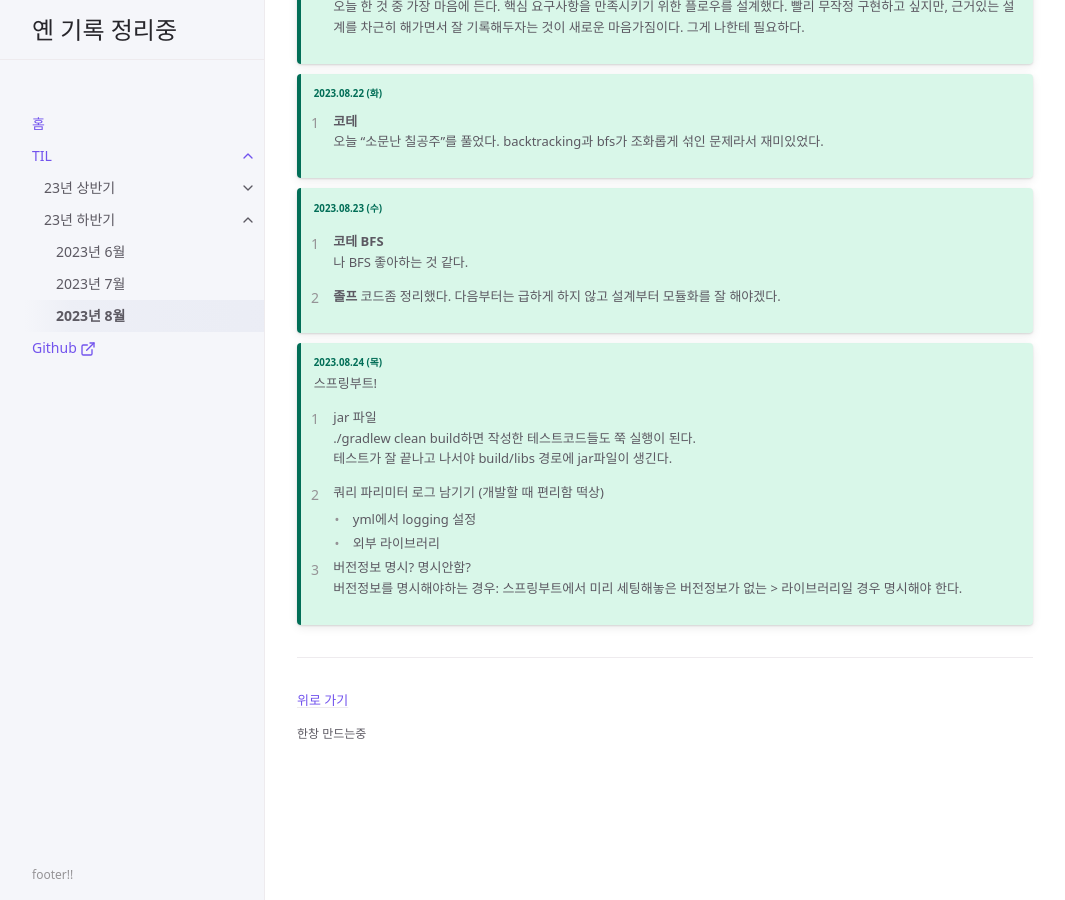
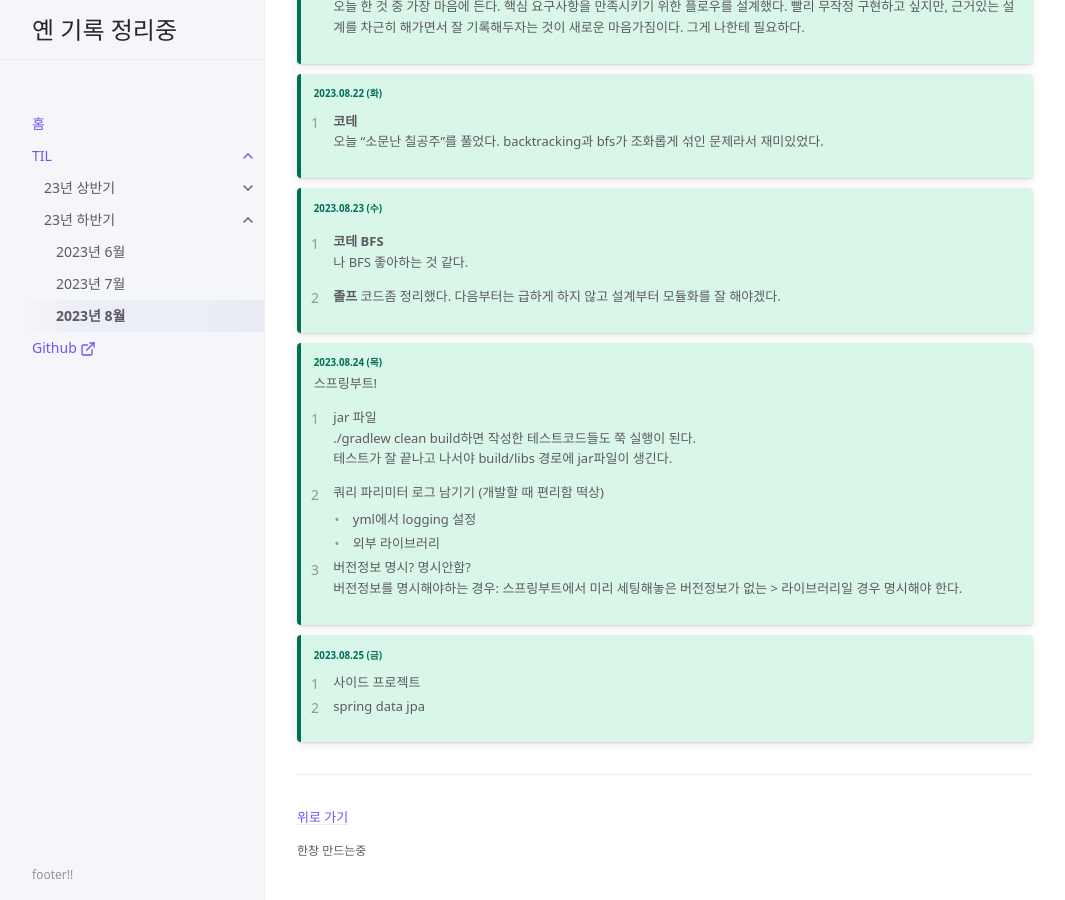
Before and after one commit to yyeennyy/yyeennyy.github.io, a Jekyll site: the page built from docs/TIL/23년 하반기/month08.md, in a window 1280 px wide and 900 px high, scrolled down 4044 px. Shown: the whole window, without its empty margins (107-1172 px from the left). Built offline with Jekyll 4.4.1, drawn with Linux system fonts in a browser that asks for light colours.

Commit message:
Update month08.md

```diff
--- a/docs/TIL/23년 하반기/month08.md
+++ b/docs/TIL/23년 하반기/month08.md
@@ -246,3 +246,10 @@ nav_order: 3
 >
 > 3. 버전정보 명시? 명시안함?
 > 버전정보를 명시해야하는 경우: 스프링부트에서 미리 세팅해놓은 버전정보가 없는 > 라이브러리일 경우 명시해야 한다.
+
+
+{: .new-title }
+> 2023.08.25 (금)
+>
+> 1. 사이드 프로젝트
+> 2. spring data jpa
```
